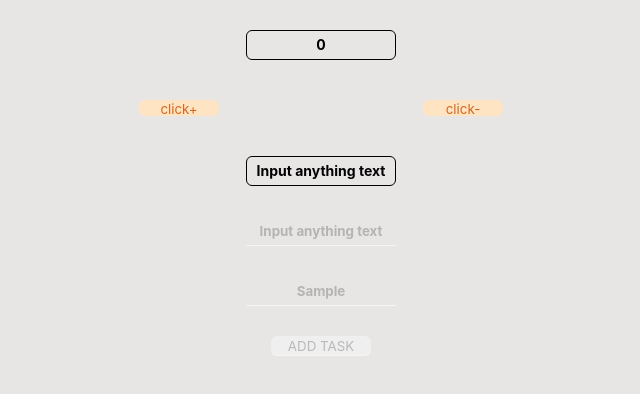
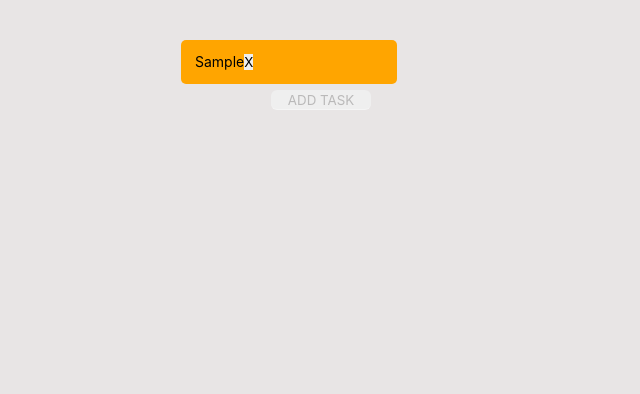
Before and after one commit to Evgeniy-makdak/hooks, a React (Create React App) app: page / in a window 1280 px wide. Both pictures are taken after typing "Sample" into the empty fields and a click on the button "ADD TASK". Shown: the top 394 px of the page, without its empty margins (319-959 px from the left). Built offline with nearby package versions, Linux system fonts and the light colour scheme.

Commit message:
modifi Todo component

```diff
--- a/src/App.js
+++ b/src/App.js
@@ -10,8 +10,8 @@ import Todo from './components/Todo';
 function App() {
   return (
     <div className="App">
-      <Counter />
-      <Input />
+      {/* <Counter />
+      <Input /> */}
       <Todo />
     </div>
   );
--- a/src/components/Counter.jsx
+++ b/src/components/Counter.jsx
@@ -1,7 +1,7 @@
 import { useState, useEffect } from "react";
 
 function Counter() {
-    const [count, setCount] = useState(0);
+    const [count, setCount] = useState(3);
 
     // Эмуляция запроса на сервер при изменении счетчика - пример использования хука useEffect.
     // Применяется, когда нужно выполнить побочные эффекты (в данном случае выводим в алерт надпись, но, по факту, может быть запрос на
--- a/src/components/Todo.jsx
+++ b/src/components/Todo.jsx
@@ -1,6 +1,6 @@
 import { useState, useEffect } from "react";
 import Draggable from "react-draggable";
-import { v4 as uuidv4} from "react-uuid"
+import { v4 as uuid4 } from "uuid"
 
 
 function Todo() {
@@ -21,6 +21,26 @@ useEffect(() => {
         localStorage.setItem('items', JSON.stringify(items))
     }, [items])
 
+    const newItem = () => {
+        if (item.trim() !== '') {
+            const newItem = {
+                id: uuid4(),
+                item: item,
+                color: 'orange',
+                defaultPost: {
+                    x: 500,
+                    y: -100
+                }
+            }
+            setItems((items) => [...items, newItem])
+            setItem('')
+        }
+        else {
+            alert('Enter task')
+            setItem('')
+        }
+    }
+
     return (
         <div>
             {/* Объясню суть этого обработчика событий: onChange={(e) => setItem(e.target.value)}
@@ -28,8 +48,23 @@ useEffect(() => {
             то у него есть метод target, указывающий на содержимое этого поля, и метод value, который указывает
             непосредственно на само значение в этом поле. Таким образом мы добиваемся изменения item-а */}
             <input className="input" type="text" placeholder="Enter task"
-            onChange={(e) => setItem(e.target.value)}/>
-            <button className="btn_todo">ADD TASK</button>
+                onChange={(e) => setItem(e.target.value)} />
+            <button className="btn_todo" onClick={newItem}>ADD TASK</button>
+            {items.map((item, index) => {
+                return (
+                    <Draggable
+                        key={index}
+                        defaultPosition={item.defaultPost}
+                    >
+
+                        <div className="todo_item" style={{backgroundColor: item.color}}>
+                            {`${item.item}`}
+                            <button className="delete">X</button>
+                        </div>
+
+                    </Draggable>
+                )
+            })}
         </div>
     );
 }
--- a/src/styles/todo.css
+++ b/src/styles/todo.css
@@ -34,3 +34,12 @@ body {
     background: rgb(233, 83, 33);
     color: aliceblue;
 }
+
+.todo_item {
+    position: absolute;
+    cursor: move;
+    min-width: 216px;
+    color: #000;
+    padding: 1em;
+    border-radius: 5px;
+}
```
Lines whose indentation alone changed are shown as unchanged.
